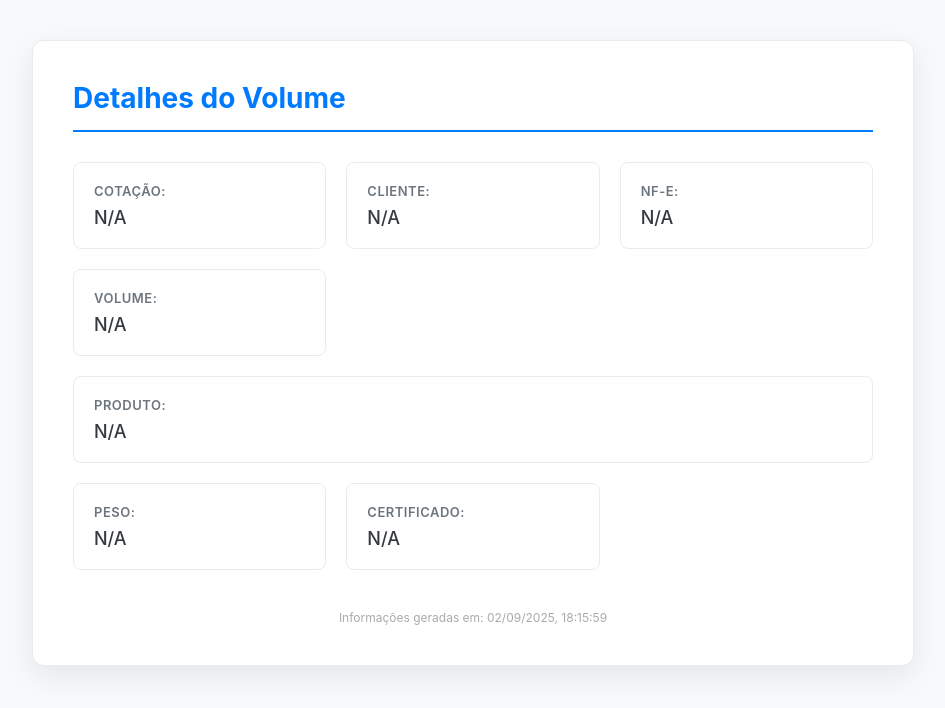
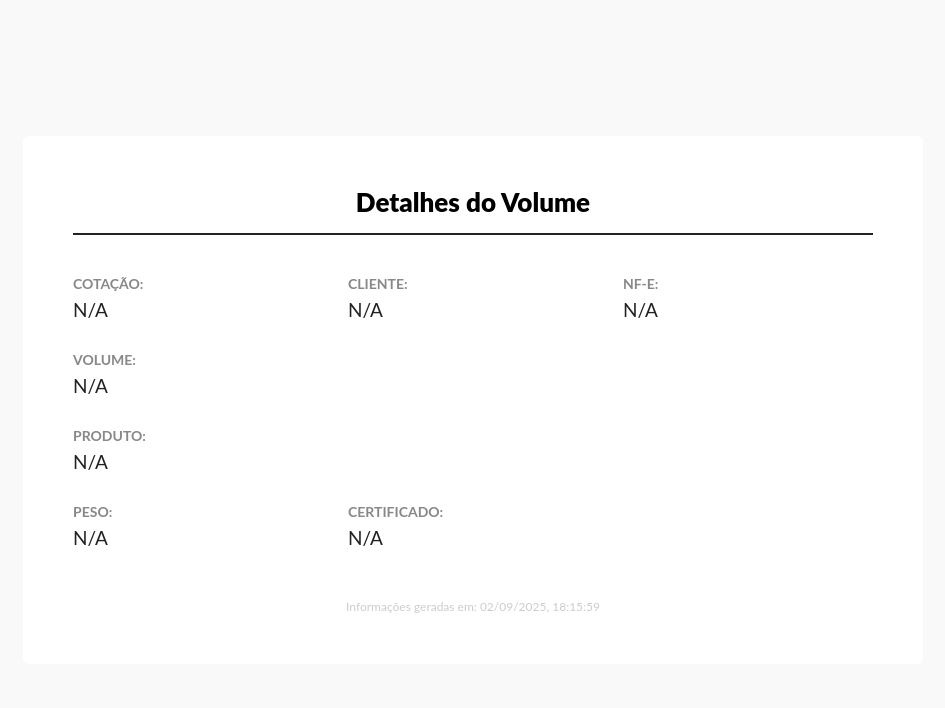
Before and after one commit to arthurbritol/etiquetas, a plain HTML site: page visualizador.html in a window 1280 px wide. Shown: the whole page, without its empty margins (167-1112 px from the left). Drawn offline with Linux system fonts and the light colour scheme.

Commit message:
Update visualizador.html

```diff
--- a/visualizador.html
+++ b/visualizador.html
@@ -5,78 +5,61 @@
     <meta name="viewport" content="width=device-width, initial-scale=1.0">
     <title>Detalhes do Volume</title>
         <style>
-        :root {
-            --primary-blue: #007bff;
-            --light-gray: #f8f9fa;
-            --medium-gray: #e9ecef;
-            --dark-gray: #343a40;
-            --text-secondary: #6c757d;
-            --white: #ffffff;
-            --shadow-light: rgba(0, 0, 0, 0.08);
-        }
             body {
-            font-family: 'Inter', -apple-system, BlinkMacSystemFont, 'Segoe UI', Roboto, 'Helvetica Neue', Arial, sans-serif;
+                font-family: 'Lato', -apple-system, BlinkMacSystemFont, 'Segoe UI', Roboto, 'Helvetica Neue', Arial, sans-serif;
                 margin: 0;
                 padding: 20px;
-            background-color: var(--light-gray);
-            color: var(--dark-gray);
-            -webkit-font-smoothing: antialiased;
+                background-color: #f9f9f9;
+                color: #222;
+                display: flex;
+                align-items: center;
+                justify-content: center;
+                min-height: calc(100vh - 40px);
             }
             .sheet {
-            background-color: var(--white);
+                background-color: #ffffff;
+                width: 100%;
                 max-width: 800px;
-            margin: 20px auto;
-            padding: 40px;
-            border-radius: 12px;
-            box-shadow: 0 10px 30px var(--shadow-light);
-            border: 1px solid var(--medium-gray);
+                padding: 50px;
+                border-radius: 6px;
             }
             h1 {
-            font-size: 28px;
-            font-weight: 700;
-            color: var(--primary-blue);
-            border-bottom: 2px solid var(--primary-blue);
+                font-size: 26px;
+                font-weight: 900;
+                color: #000;
+                text-align: center;
                 padding-bottom: 15px;
                 margin-top: 0;
-            margin-bottom: 30px;
+                margin-bottom: 40px;
+                border-bottom: 2px solid #222;
             }
             .info-grid {
                 display: grid;
                 grid-template-columns: repeat(auto-fit, minmax(250px, 1fr));
-            gap: 20px;
+                gap: 30px 25px;
             }
             .info-item {
-            background-color: #fff;
-            padding: 20px;
-            border-radius: 8px;
-            border: 1px solid var(--medium-gray);
-            transition: all 0.2s ease-in-out;
-        }
-        .info-item:hover {
-            transform: translateY(-3px);
-            box-shadow: 0 8px 20px rgba(0, 123, 255, 0.1);
-            border-color: var(--primary-blue);
+                padding: 0;
             }
             .info-item strong {
                 display: block;
-            font-size: 13px;
-            color: var(--text-secondary);
-            margin-bottom: 8px;
+                font-size: 14px;
+                color: #888;
+                margin-bottom: 6px;
                 text-transform: uppercase;
-            font-weight: 600;
-            letter-spacing: 0.5px;
+                font-weight: 700;
             }
             .info-item span {
-            font-size: 18px;
-            color: var(--dark-gray);
-            font-weight: 500;
+                font-size: 19px;
+                color: #222;
+                font-weight: 400;
                 word-wrap: break-word;
             }
             .footer {
                 text-align: center;
-            margin-top: 40px;
+                margin-top: 50px;
                 font-size: 12px;
-            color: #aaa;
+                color: #ccc;
             }
         </style>
 </head>
```
Lines whose indentation alone changed are shown as unchanged.
